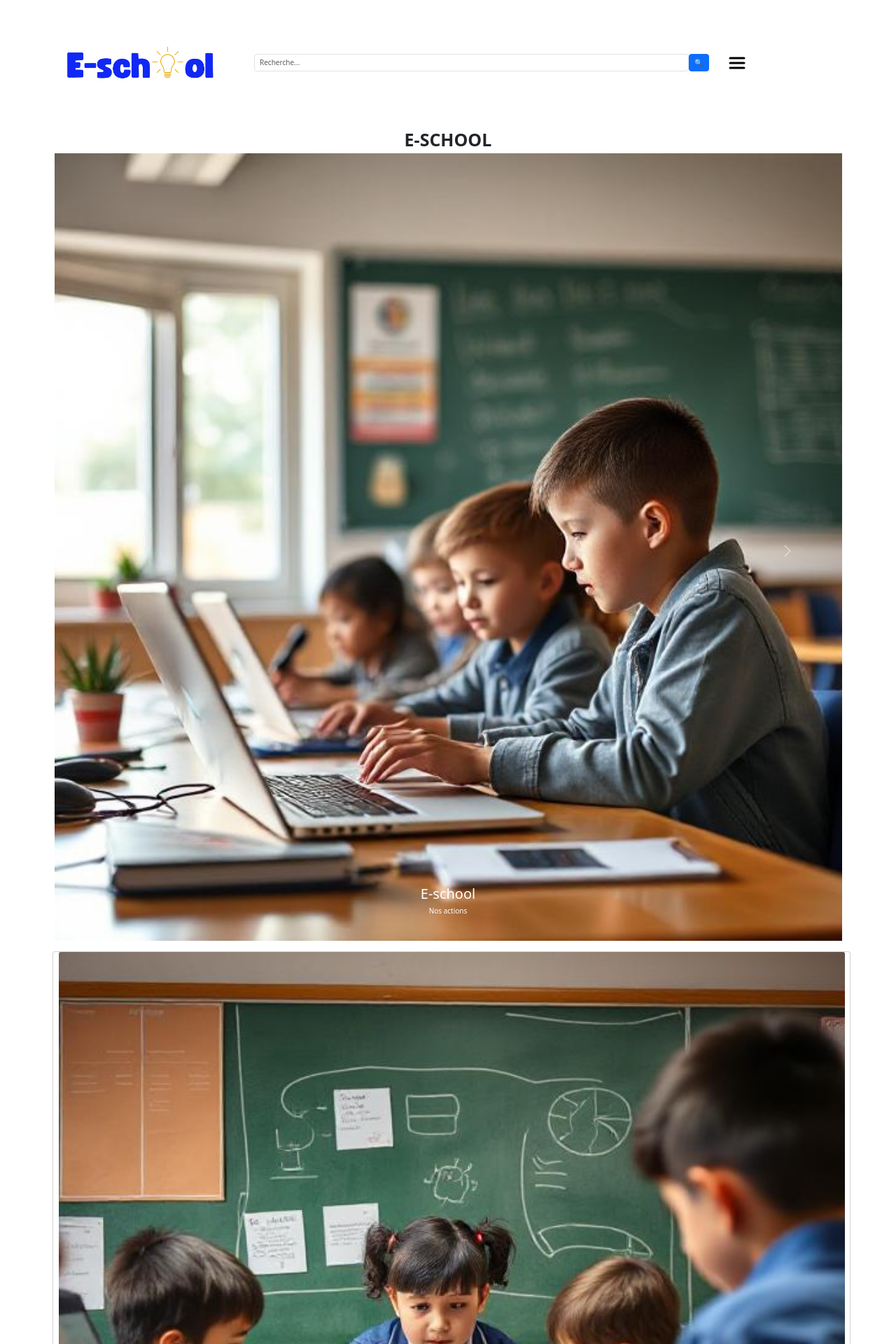
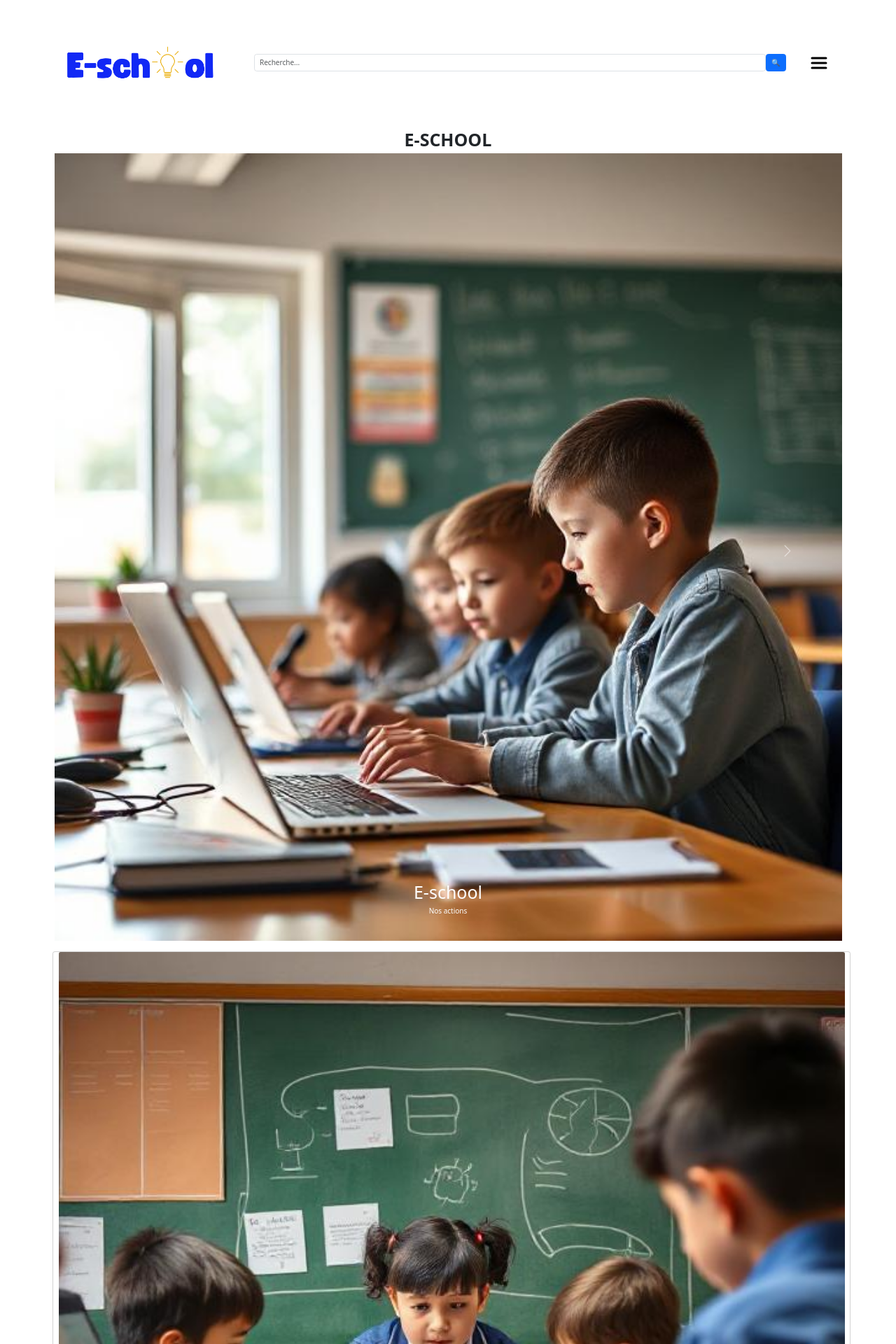
Before and after one commit to makombelajob/file-rouge, a PHP site: page / in a window 1280 px wide. Shown: the top 1920 px of the page at 70% size. Run offline with PHP 8.4, Linux system fonts and the light colour scheme.

Commit message:
burger en place

```diff
--- a/css/style.css
+++ b/css/style.css
@@ -7,3 +7,23 @@ img {
     width: 100%;
     vertical-align: middle;
 }
+body{
+    header{
+        #menu {
+            position: absolute;
+            top: 60px;
+            right: 20px;
+            background: white;
+            z-index: 100;
+            width: 250px;
+            box-shadow: 0 4px 10px rgba(0, 0, 0, 0.1);
+            border-radius: 8px;
+            #burger{
+                position: inherit;
+                top: 10px;
+                left: 10px;
+            }
+        }
+
+    }
+}
--- a/index.html
+++ b/index.html
@@ -6,6 +6,7 @@
 			content="width=device-width, user-scalable=no, initial-scale=1.0, maximum-scale=1.0, minimum-scale=1.0">
 		<meta http-equiv="X-UA-Compatible" content="ie=edge">
         <link href="https://cdn.jsdelivr.net/npm/bootstrap@5.3.3/dist/css/bootstrap.min.css" rel="stylesheet" integrity="sha384-QWTKZyjpPEjISv5WaRU9OFeRpok6YctnYmDr5pNlyT2bRjXh0JMhjY6hW+ALEwIH" crossorigin="anonymous">
+		<script src="https://cdn.jsdelivr.net/npm/bootstrap@5.3.0/dist/js/bootstrap.bundle.min.js"></script>
 		<link rel="stylesheet" href="css/style.css">
 		<title>e-school</title>
 	</head>
@@ -19,28 +20,31 @@
 					<input class="form-control" type="text" name="search" placeholder="Recherche...">
 					<button class="btn btn-primary cursor-pointer" type="submit">🔍</button>
 				</form>
-				<div class="open d-none">
-					<ul>
+
+				<div class="col-auto">
+					<button id="burger" class="btn border-0 bg-transparent cursor-pointer" type="button" data-bs-toggle="collapse" data-bs-target="#menu">
+						<svg class="" width="50" height="50" viewBox="0 0 50 50"
+							 xmlns="http://www.w3.org/2000/svg">
+							<rect x="5" y="5" width="40" height="40" rx="8" ry="8" fill="white" />
+							<line x1="15" y1="18" x2="35" y2="18" stroke="black" stroke-width="3"
+								  stroke-linecap="round" />
+							<line x1="15" y1="25" x2="35" y2="25" stroke="black" stroke-width="3"
+								  stroke-linecap="round" />
+							<line x1="15" y1="32" x2="35" y2="32" stroke="black" stroke-width="3"
+								  stroke-linecap="round" />
+						</svg>
+					</button>
+				</div>
+				<div class="collapse collapse-horizontal" id="menu">
+					<ul class="list-unstyled text-center bg-light p-3 shadow">
 						<li><a href="#">Accueil</a></li>
 						<li><a href="html/catalogue.html">catalogue</a></li>
 						<li><a href="html/formation.html">Formation</a></li>
 						<li><a href="#">Login</a></li>
 						<li><a href="#">Signup</a></li>
 						<li><a href="#">Contact</a></li>
-						<button id="close">X</button>
 					</ul>
-				</div>
-				<div class="col-2" id="burger">
-					<svg class="" width="50" height="50" viewBox="0 0 50 50"
-						xmlns="http://www.w3.org/2000/svg">
-						<rect x="5" y="5" width="40" height="40" rx="8" ry="8" fill="white" />
-						<line x1="15" y1="18" x2="35" y2="18" stroke="black" stroke-width="3"
-							stroke-linecap="round" />
-						<line x1="15" y1="25" x2="35" y2="25" stroke="black" stroke-width="3"
-							stroke-linecap="round" />
-						<line x1="15" y1="32" x2="35" y2="32" stroke="black" stroke-width="3"
-							stroke-linecap="round" />
-					</svg>
+					<button id="close" class="btn">X</button>
 				</div>
 			</nav>
 		</header>
@@ -53,21 +57,21 @@
 							<figure class="carousel-item active">
 								<img class="d-block w-100" src="images/example1.jpeg" alt="Image de l'école">
 								<figcaption class="carousel-caption">
-									<h2>E-school</h2>
+									<h2 class="fs-1">E-school</h2>
 									<p>Nos actions</p>
 								</figcaption>
 							</figure>
 							<figure class="carousel-item">
 								<img class="d-block w-100" src="images/example2.jpeg" alt="Image de l'école">
 								<figcaption class="carousel-caption d-none d-md-block">
-									<h2>E-school</h2>
+									<h2 class="fs-1">E-school</h2>
 									<p>Nos actions</p>
 								</figcaption>
 							</figure>
 							<figure class="carousel-item">
 								<img class="d-block w-100" src="images/example3.jpeg" alt="Image de l'école">
 								<figcaption class="carousel-caption">
-									<h2>E-school</h2>
+									<h2 class="fs-1">E-school</h2>
 									<p>Nos actions</p>
 								</figcaption>
 							</figure>
```
